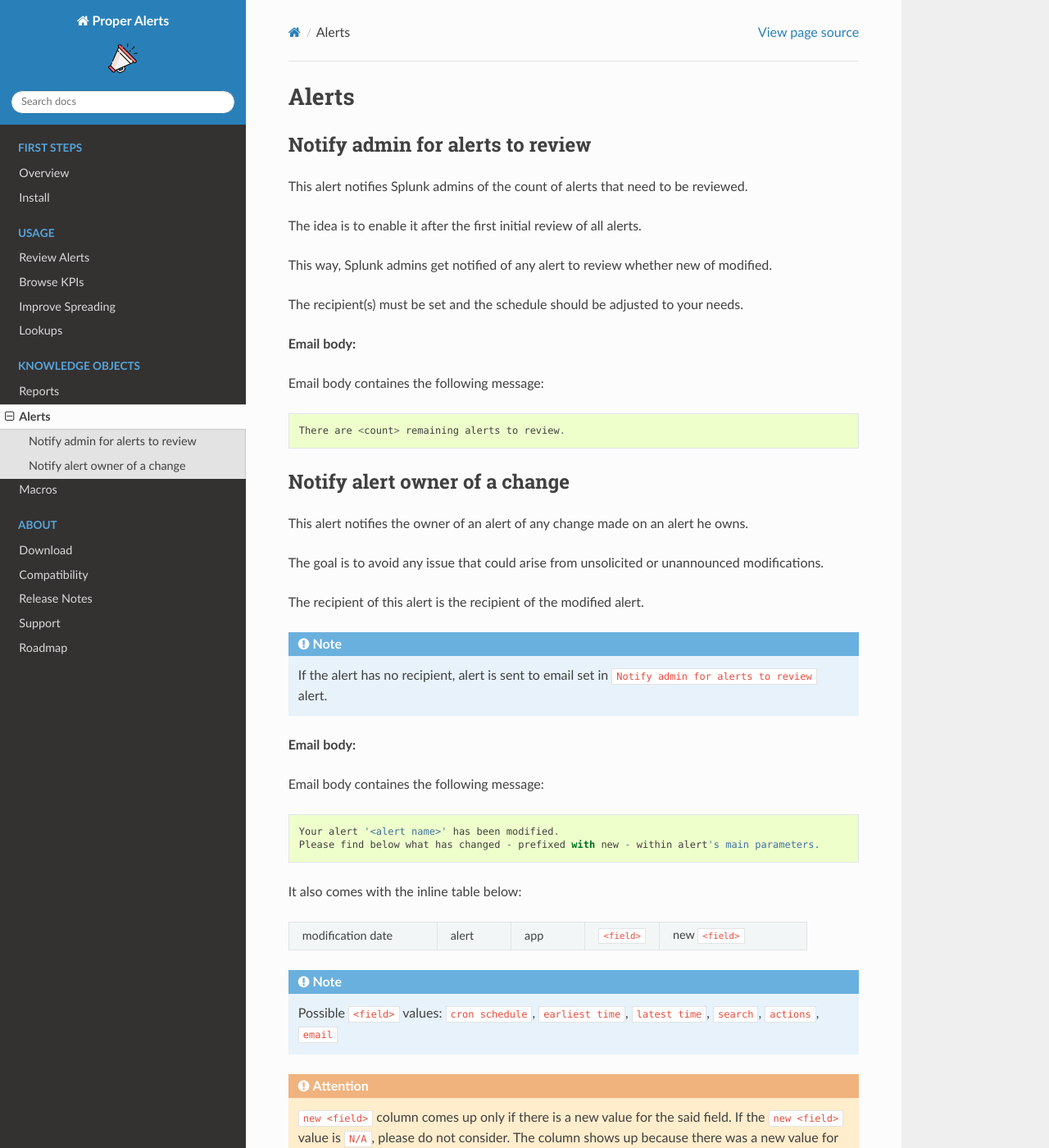
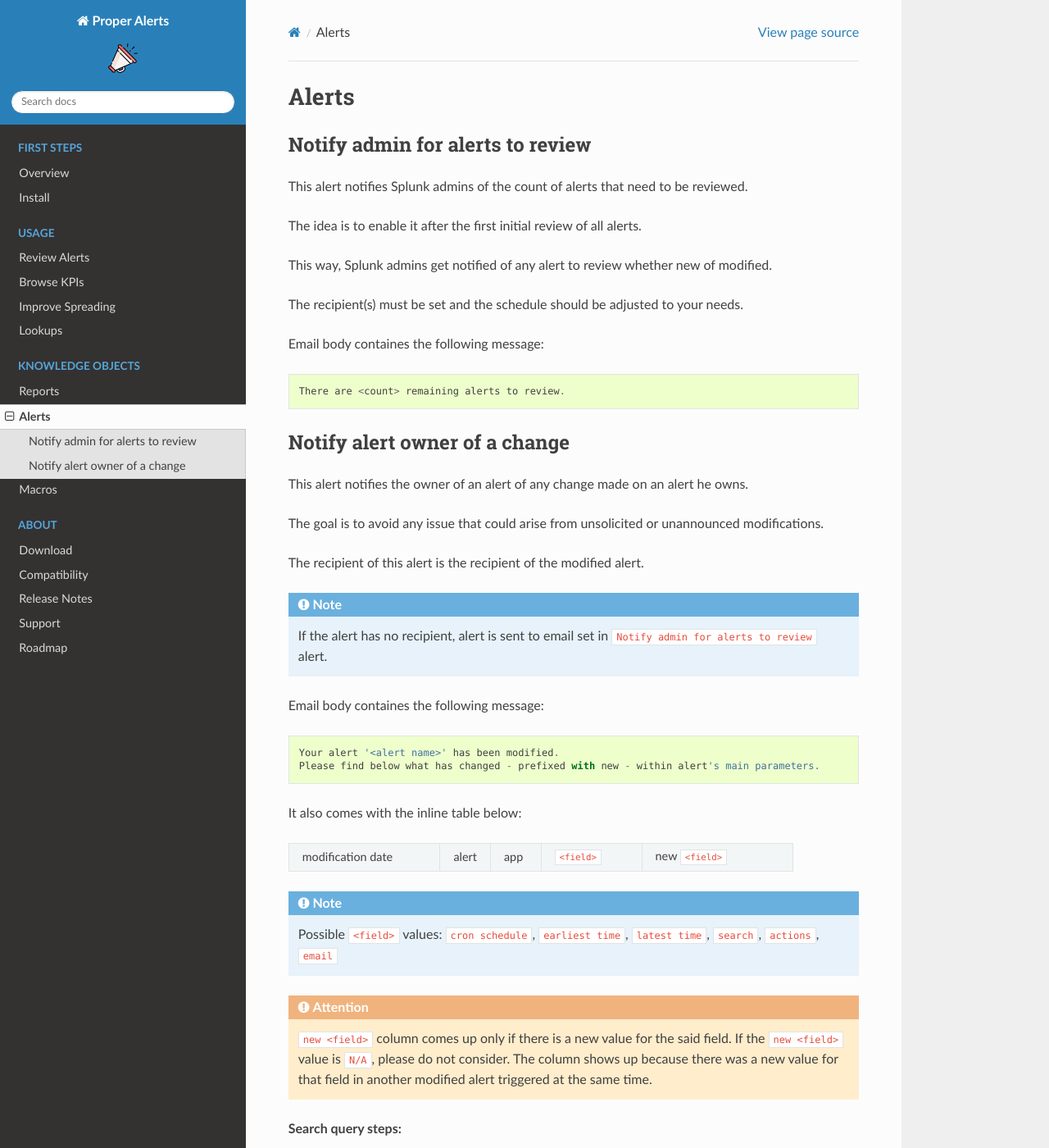
Before and after one commit to a-l-h/splunk-app-proper-alerts, a Sphinx documentation site: the page built from doc/alerts.rst, in a window 1280 px wide and 1400 px high. Shown: the whole window at 82% size. Built offline with Sphinx 7.4.7 and the Read the Docs theme 2.0.0, drawn with Linux system fonts in a browser that asks for light colours; cross-references to code outside the pages are shown as plain code; some of the changed text lies outside the part shown.

Commit message:
Update alerts.rst

```diff
--- a/doc/alerts.rst
+++ b/doc/alerts.rst
@@ -11,8 +11,6 @@
 This way, Splunk admins get notified of any alert to review whether new of modified.
 
 The recipient(s) must be set and the schedule should be adjusted to your needs.
-
-**Email body:**
 
 Email body containes the following message::
 
@@ -29,8 +27,6 @@
 
 .. note:: If the alert has no recipient, alert is sent to email set in ``Notify admin for alerts to review`` alert.
 
-**Email body:**
-
 Email body containes the following message::
 
    Your alert '<alert name>' has been modified.
@@ -54,7 +50,7 @@
 
    ``new <field>`` column comes up only if there is a new value for the said field.
    If the ``new <field>`` value is ``N/A``, please do not consider. The column shows
-   up because there was a new value for that field for another modified alert triggered
+   up because there was a new value for that field in another modified alert triggered
    at the same time.
 
 **Search query steps:**
```
Also changed, not shown: other parts of doc/alerts.rst (+1 -1 lines).
